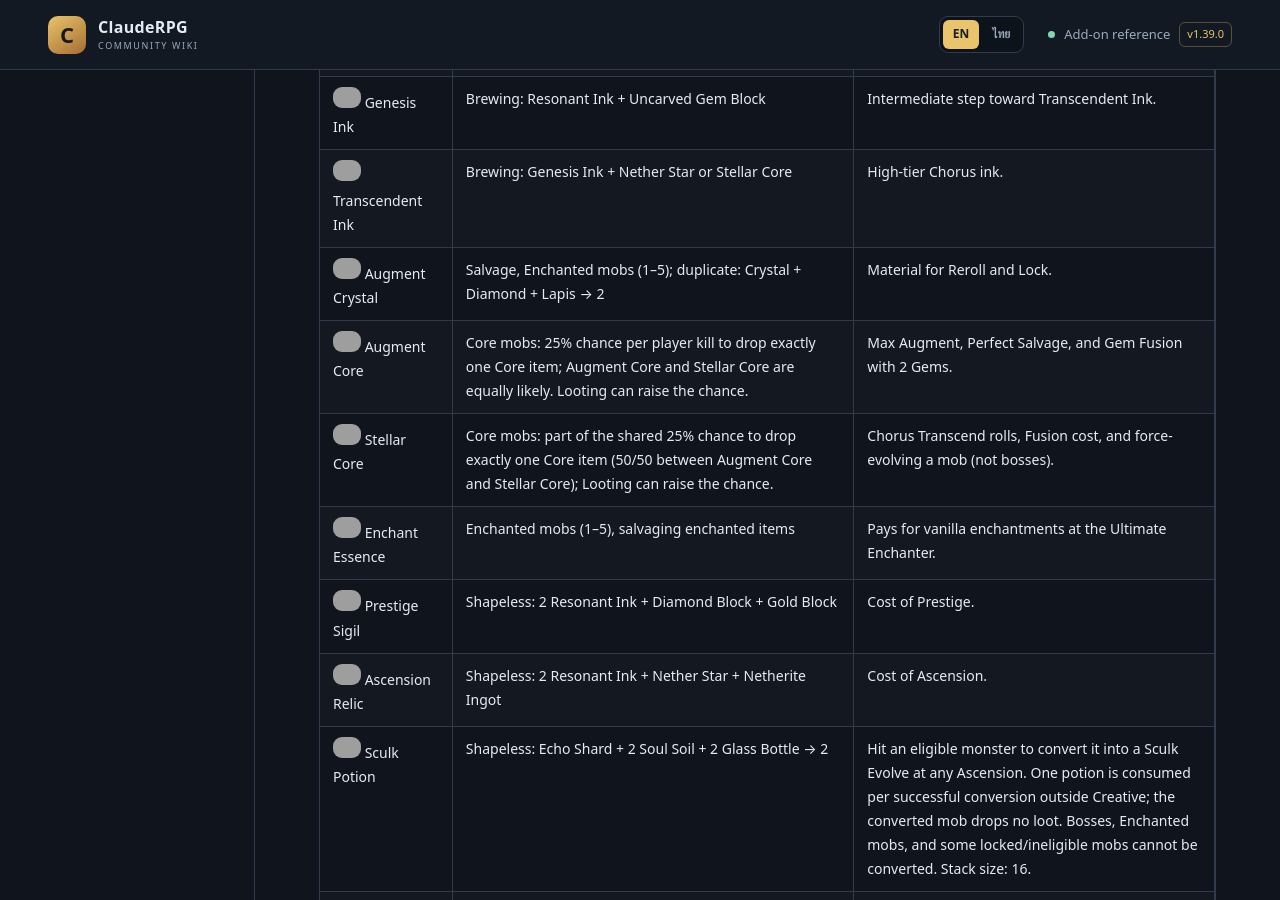
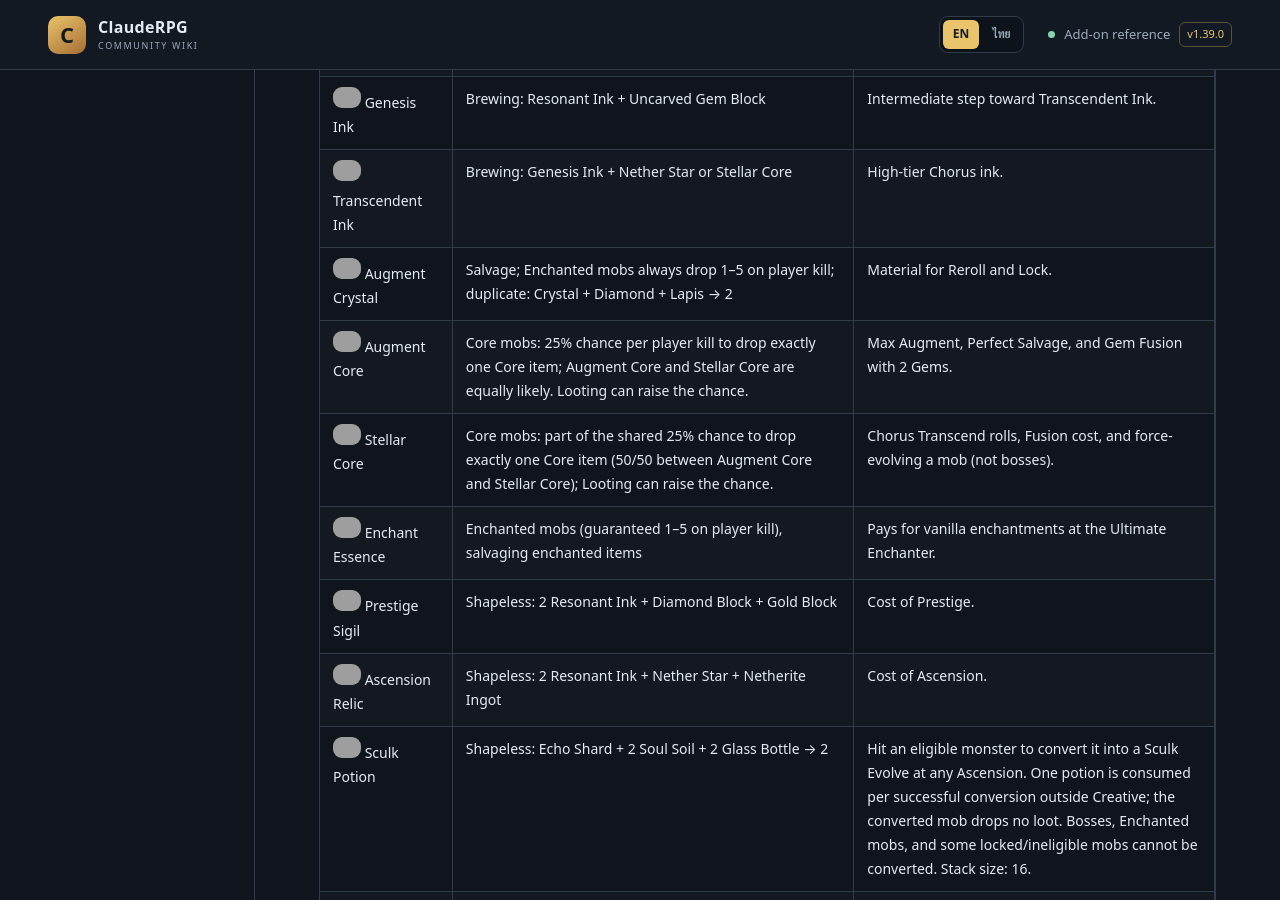
Before and after one commit to miniTorch25/ClaudeRPG-Wiki-V2, a Jekyll site: the page built from Items.md, in a window 1280 px wide and 900 px high, scrolled down 2234 px. Built offline with Jekyll 4.4.1, drawn with Linux system fonts in a browser that asks for light colours; our own code applies the rules of GitHub Pages for plain Markdown files; grey boxes are pictures that could not be loaded.

Commit message:
docs: clarify guaranteed Enchanted mob drops

```diff
--- a/Items.md
+++ b/Items.md
@@ -39,10 +39,10 @@ All custom ClaudeRPG items, blocks, and recipes.
 | <img src="{{ '/assets/images/items/resonant_ink.png' | relative_url }}" alt="" width="28" loading="lazy"> Resonant Ink | Brewing: Dragon's Breath + Echo Shard | Currency for Chorus and Rune actions; ingredient for Prestige and Ascension. |
 | <img src="{{ '/assets/images/items/genesis_ink.png' | relative_url }}" alt="" width="28" loading="lazy"> Genesis Ink | Brewing: Resonant Ink + Uncarved Gem Block | Intermediate step toward Transcendent Ink. |
 | <img src="{{ '/assets/images/items/transcendent_ink.png' | relative_url }}" alt="" width="28" loading="lazy"> Transcendent Ink | Brewing: Genesis Ink + Nether Star or Stellar Core | High-tier Chorus ink. |
-| <img src="{{ '/assets/images/items/augment_crystal.png' | relative_url }}" alt="" width="28" loading="lazy"> Augment Crystal | Salvage, Enchanted mobs (1–5); duplicate: Crystal + Diamond + Lapis → 2 | Material for Reroll and Lock. |
+| <img src="{{ '/assets/images/items/augment_crystal.png' | relative_url }}" alt="" width="28" loading="lazy"> Augment Crystal | Salvage; Enchanted mobs always drop 1–5 on player kill; duplicate: Crystal + Diamond + Lapis → 2 | Material for Reroll and Lock. |
 | <img src="{{ '/assets/images/items/augment_core.png' | relative_url }}" alt="" width="28" loading="lazy"> Augment Core | Core mobs: 25% chance per player kill to drop exactly one Core item; Augment Core and Stellar Core are equally likely. Looting can raise the chance. | Max Augment, Perfect Salvage, and Gem Fusion with 2 Gems. |
 | <img src="{{ '/assets/images/items/stellar_core.png' | relative_url }}" alt="" width="28" loading="lazy"> Stellar Core | Core mobs: part of the shared 25% chance to drop exactly one Core item (50/50 between Augment Core and Stellar Core); Looting can raise the chance. | Chorus Transcend rolls, Fusion cost, and force-evolving a mob (not bosses). |
-| <img src="{{ '/assets/images/items/enchant_essence.png' | relative_url }}" alt="" width="28" loading="lazy"> Enchant Essence | Enchanted mobs (1–5), salvaging enchanted items | Pays for vanilla enchantments at the Ultimate Enchanter. |
+| <img src="{{ '/assets/images/items/enchant_essence.png' | relative_url }}" alt="" width="28" loading="lazy"> Enchant Essence | Enchanted mobs (guaranteed 1–5 on player kill), salvaging enchanted items | Pays for vanilla enchantments at the Ultimate Enchanter. |
 | <img src="{{ '/assets/images/items/prestige_sigil.png' | relative_url }}" alt="" width="28" loading="lazy"> Prestige Sigil | Shapeless: 2 Resonant Ink + Diamond Block + Gold Block | Cost of Prestige. |
 | <img src="{{ '/assets/images/items/ascension_relic.png' | relative_url }}" alt="" width="28" loading="lazy"> Ascension Relic | Shapeless: 2 Resonant Ink + Nether Star + Netherite Ingot | Cost of Ascension. |
 | <img src="{{ '/assets/images/items/sculk_potion.png' | relative_url }}" alt="" width="28" loading="lazy"> Sculk Potion | Shapeless: Echo Shard + 2 Soul Soil + 2 Glass Bottle → 2 | Hit an eligible monster to convert it into a Sculk Evolve at any Ascension. One potion is consumed per successful conversion outside Creative; the converted mob drops no loot. Bosses, Enchanted mobs, and some locked/ineligible mobs cannot be converted. Stack size: 16. |
@@ -97,10 +97,10 @@ All custom ClaudeRPG items, blocks, and recipes.
 | <img src="{{ '/assets/images/items/resonant_ink.png' | relative_url }}" alt="" width="28" loading="lazy"> Resonant Ink | Brewing: Dragon's Breath + Echo Shard | ใช้จ่ายในระบบ Chorus และ Rune รวมถึงเป็นวัตถุดิบ Prestige / Ascension |
 | <img src="{{ '/assets/images/items/genesis_ink.png' | relative_url }}" alt="" width="28" loading="lazy"> Genesis Ink | Brewing: Resonant Ink + Uncarved Gem Block | ขั้นกลางในการสร้าง Transcendent Ink |
 | <img src="{{ '/assets/images/items/transcendent_ink.png' | relative_url }}" alt="" width="28" loading="lazy"> Transcendent Ink | Brewing: Genesis Ink + Nether Star หรือ Stellar Core | หมึก Chorus ระดับสูง |
-| <img src="{{ '/assets/images/items/augment_crystal.png' | relative_url }}" alt="" width="28" loading="lazy"> Augment Crystal | จาก Salvage หรือ Enchanted mobs (1–5 ชิ้น); ทำซ้ำด้วย Crystal + Diamond + Lapis ได้ 2 ชิ้น | วัตถุดิบสำหรับ Reroll และ Lock |
+| <img src="{{ '/assets/images/items/augment_crystal.png' | relative_url }}" alt="" width="28" loading="lazy"> Augment Crystal | จาก Salvage หรือ Enchanted mobs (รับประกัน 1–5 ชิ้นเมื่อผู้เล่นฆ่า); ทำซ้ำด้วย Crystal + Diamond + Lapis ได้ 2 ชิ้น | วัตถุดิบสำหรับ Reroll และ Lock |
 | <img src="{{ '/assets/images/items/augment_core.png' | relative_url }}" alt="" width="28" loading="lazy"> Augment Core | มอน Core มีโอกาส 25% ต่อการฆ่าโดยผู้เล่นที่จะดรอป Core 1 ชิ้น โดยสุ่ม Augment Core หรือ Stellar Core ด้วยโอกาสเท่ากัน; Looting เพิ่มโอกาสรวมนี้ได้ | ใช้กับ Max Augment, Perfect Salvage และ Gem Fusion ที่ใช้ Gem 2 ชิ้น |
 | <img src="{{ '/assets/images/items/stellar_core.png' | relative_url }}" alt="" width="28" loading="lazy"> Stellar Core | เป็นหนึ่งใน Core 2 ชนิดที่มีโอกาสรวม 25% ต่อการฆ่า Core โดยจะสุ่ม Augment Core หรือ Stellar Core ด้วยโอกาสเท่ากัน; Looting เพิ่มโอกาสรวมนี้ได้ | ใช้สุ่ม Chorus Transcend เป็นค่า Fusion และบังคับวิวัฒนาการมอนสเตอร์ (ไม่รวมบอส) |
-| <img src="{{ '/assets/images/items/enchant_essence.png' | relative_url }}" alt="" width="28" loading="lazy"> Enchant Essence | จาก Enchanted mobs (1–5 ชิ้น) และการ Salvage ไอเทมที่มีเอนชานต์ | ใช้จ่ายค่าเอนชานต์แบบปกติที่ Ultimate Enchanter |
+| <img src="{{ '/assets/images/items/enchant_essence.png' | relative_url }}" alt="" width="28" loading="lazy"> Enchant Essence | จาก Enchanted mobs (รับประกัน 1–5 ชิ้นเมื่อผู้เล่นฆ่า) และการ Salvage ไอเทมที่มีเอนชานต์ | ใช้จ่ายค่าเอนชานต์แบบปกติที่ Ultimate Enchanter |
 | <img src="{{ '/assets/images/items/prestige_sigil.png' | relative_url }}" alt="" width="28" loading="lazy"> Prestige Sigil | คราฟต์แบบไม่กำหนดรูปแบบ: Resonant Ink 2 + Diamond Block + Gold Block | วัตถุดิบสำหรับ Prestige |
 | <img src="{{ '/assets/images/items/ascension_relic.png' | relative_url }}" alt="" width="28" loading="lazy"> Ascension Relic | คราฟต์แบบไม่กำหนดรูปแบบ: Resonant Ink 2 + Nether Star + Netherite Ingot | วัตถุดิบสำหรับ Ascension |
 | <img src="{{ '/assets/images/items/sculk_potion.png' | relative_url }}" alt="" width="28" loading="lazy"> Sculk Potion | คราฟต์แบบไม่กำหนดรูปแบบ: Echo Shard + Soul Soil 2 + Glass Bottle 2 ได้ 2 ชิ้น | ตีมอนสเตอร์ที่แปลงได้เพื่อเปลี่ยนเป็น Sculk Evolve ได้ทุกระดับ Ascension ใช้ยา 1 ขวดต่อการแปลงสำเร็จในโหมดที่ไม่ใช่ Creative และมอนที่ถูกแปลงจะไม่ดรอปของ บอส มอน Enchanted และมอนบางชนิดที่ถูกล็อกหรือไม่รองรับจะแปลงไม่ได้ ซ้อนได้ 16 |
```
